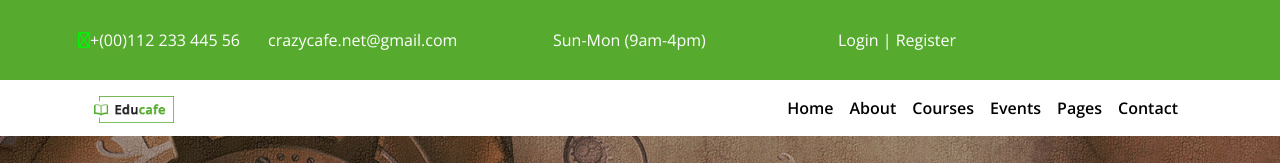
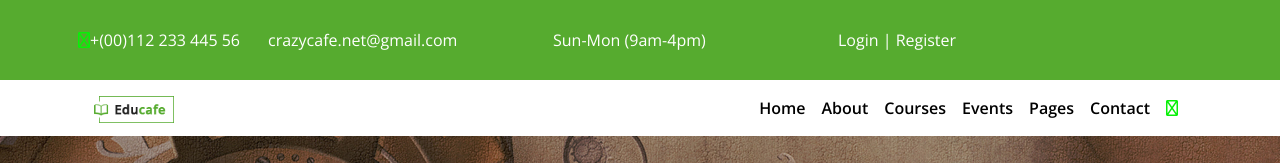
Before and after one commit to shahadat006/ledp_project, a plain HTML site: page index.html in a window 1280 px wide. Shown: the top 163 px of the page. Drawn offline with nearby package versions, Linux system fonts and the light colour scheme; some icons are missing.

Commit message:
Update index.html

```diff
--- a/index.html
+++ b/index.html
@@ -64,6 +64,9 @@
                             </li>
                             <li class="nav-item">
                                 <a class="nav-link active" href="#">Contact</a>
+                            </li>
+                            <li class="nav-item">
+                                <a class="nav-link active" href="#"><i class="far fa-shopping-cart"></i></a>
                             </li>
                         </ul>
                     </div>
```
